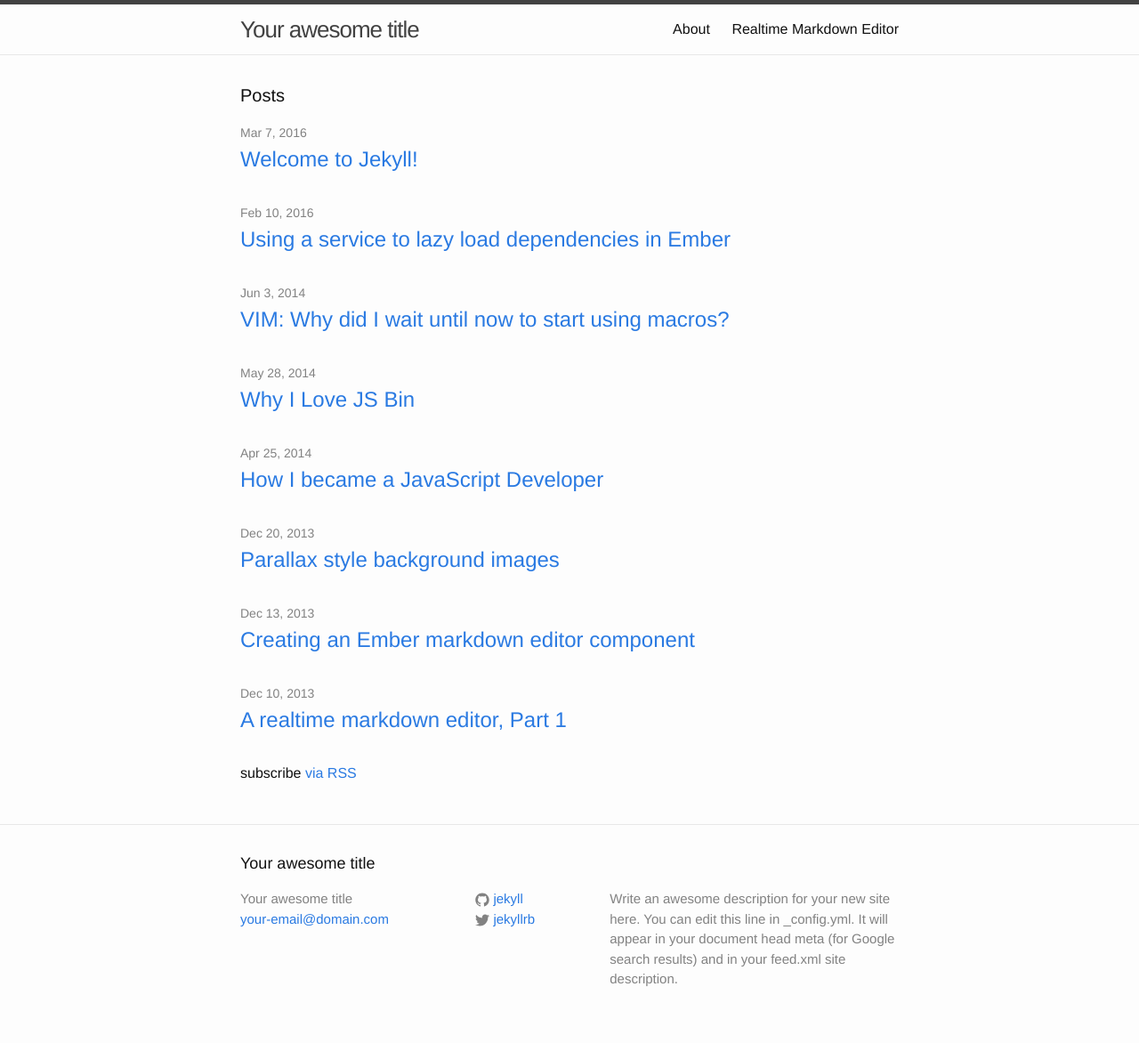
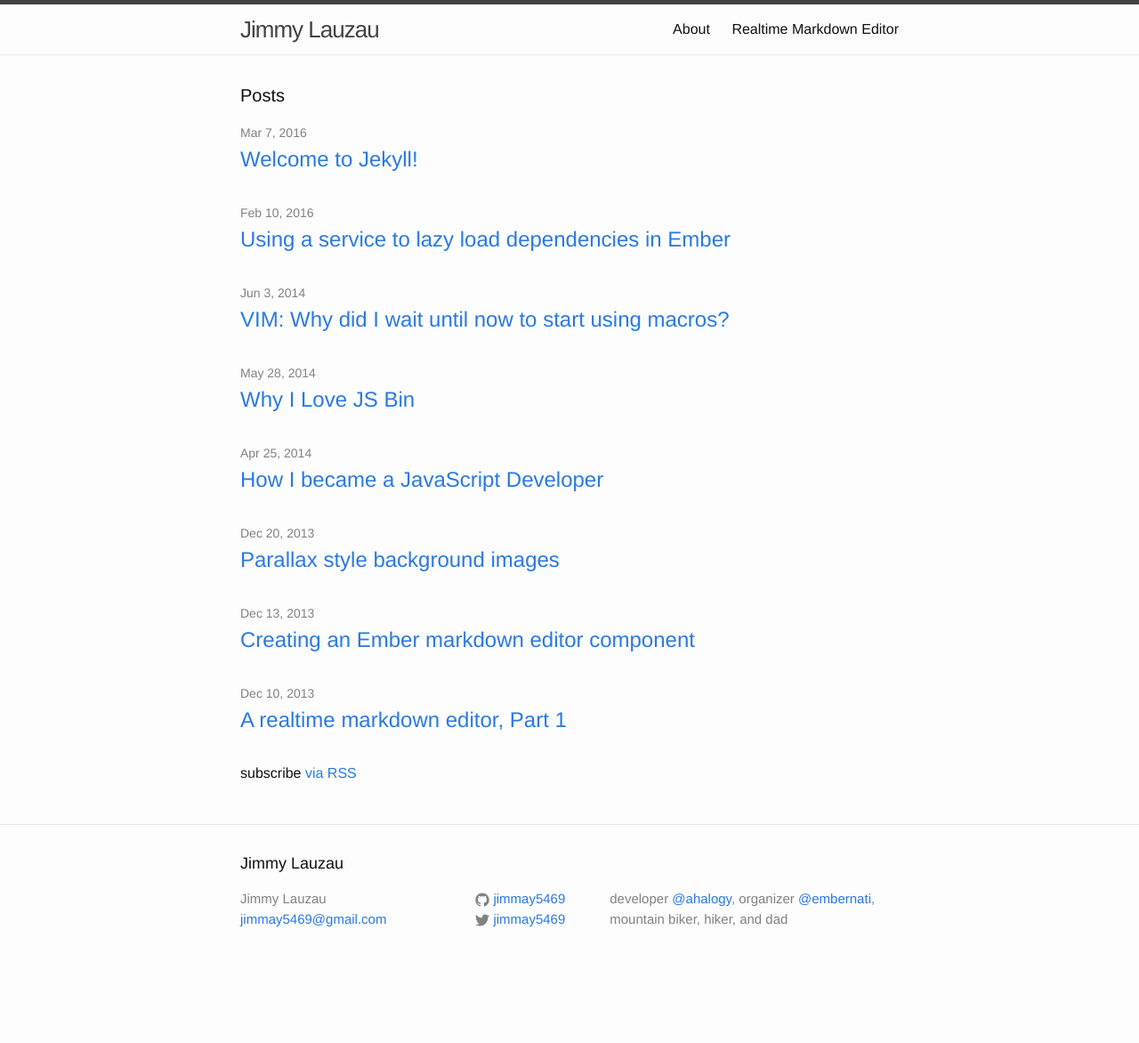
Before and after one commit to jimmay5469/jimmay5469.github.io, a Jekyll site: the page built from index.html, in a window 1280 px wide. Shown: the whole page at 89% size. Built offline with Jekyll 4.4.1, drawn with Linux system fonts in a browser that asks for light colours; after the commit the page ends 1104 px from its top, so only the background shows below that.

Commit message:
Update config

```diff
--- a/_config.yml
+++ b/_config.yml
@@ -6,16 +6,19 @@
 # 'jekyll serve'. If you change this file, please restart the server process.
 
 # Site settings
-title: Your awesome title
-email: your-email@domain.com
+title: Jimmy Lauzau
+permalink: /blog/:year/:month/:day/:title
+email: jimmay5469@gmail.com
 description: > # this means to ignore newlines until "baseurl:"
-  Write an awesome description for your new site here. You can edit this
-  line in _config.yml. It will appear in your document head meta (for
-  Google search results) and in your feed.xml site description.
+  developer <a href="https://twitter.com/ahalogy">@ahalogy</a>, organizer <a href="https://twitter.com/embernati">@embernati</a>, mountain biker, hiker, and dad
 baseurl: "" # the subpath of your site, e.g. /blog
-url: "http://yourdomain.com" # the base hostname & protocol for your site
-twitter_username: jekyllrb
-github_username:  jekyll
+url: "http://jimmylauzau.com" # the base hostname & protocol for your site
+twitter_username: jimmay5469
+github_username:  jimmay5469
 
 # Build settings
 markdown: kramdown
+
+# Markdown Processors
+kramdown:
+  input: GFM
--- a/_includes/head.html
+++ b/_includes/head.html
@@ -4,7 +4,7 @@
   <meta name="viewport" content="width=device-width, initial-scale=1">
 
   <title>{% if page.title %}{{ page.title | escape }}{% else %}{{ site.title | escape }}{% endif %}</title>
-  <meta name="description" content="{% if page.excerpt %}{{ page.excerpt | strip_html | strip_newlines | truncate: 160 }}{% else %}{{ site.description }}{% endif %}">
+  <meta name="description" content="{% if page.excerpt %}{{ page.excerpt | strip_html | strip_newlines | truncate: 160 }}{% else %}{{ site.description | strip_html | strip_newlines }}{% endif %}">
 
   <link rel="stylesheet" href="{{ "/css/main.css" | prepend: site.baseurl }}">
   <link rel="canonical" href="{{ page.url | replace:'index.html','' | prepend: site.baseurl | prepend: site.url }}">
```
